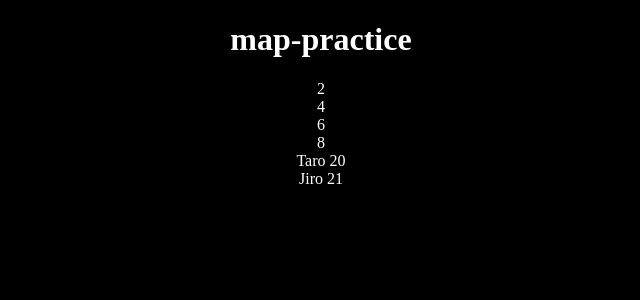
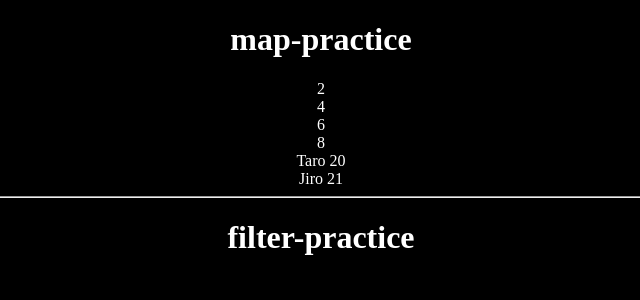
Before and after one commit to YQh9Mh3181jzEJ5/turoaril-udemy-trello-clone, a React (Create React App) app: page / in a window 1280 px wide. Shown: the top 300 px of the page, without its empty margins (319-959 px from the left). Built offline with nearby package versions, Linux system fonts and the light colour scheme.

Commit message:
add: filter関数

```diff
--- a/src/App.js
+++ b/src/App.js
@@ -5,8 +5,21 @@ function App() {
     { name: "Jiro", age: 21 },
   ];
 
+  const words = [
+    "apple",
+    "banana",
+    "pineapple",
+    "orange",
+    "grape",
+    "peach",
+    "lemon",
+  ];
+
+  const result = words.filter((word) => word.length < 6);
+
   return (
     <div>
+      {/* map関数 */}
       <h1>map-practice</h1>
       {list.map((number) => (
         <div>{number * 2}</div>
@@ -17,6 +30,12 @@ function App() {
           <span> {data.age}</span>
         </div>
       ))}
+      <hr />
+      {/* filter関数 */}
+      {/* 条件を満たした要素だけを残す関数 */}
+      {/* 条件を満たさない要素を削除する */}
+      <h1>filter-practice</h1>
+      {console.log(result)}
     </div>
   );
 }
```
